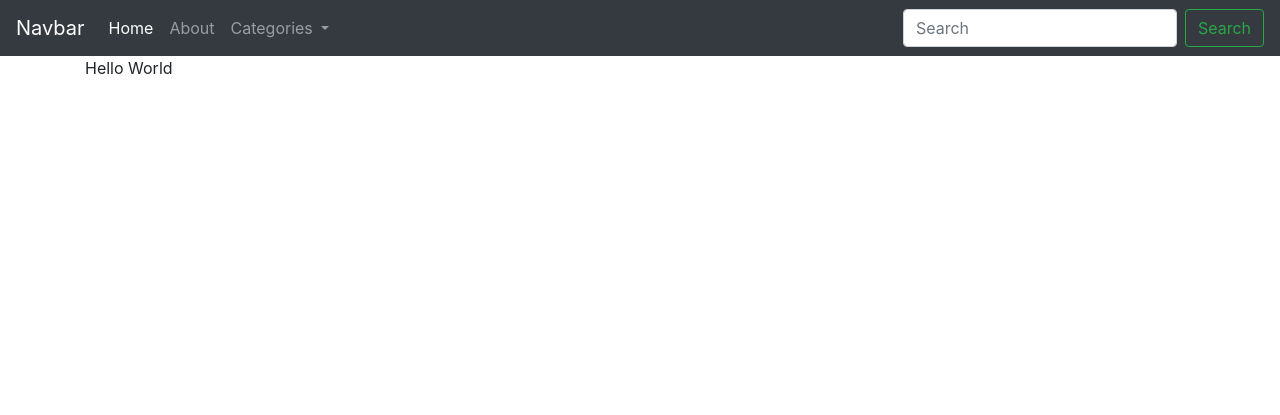
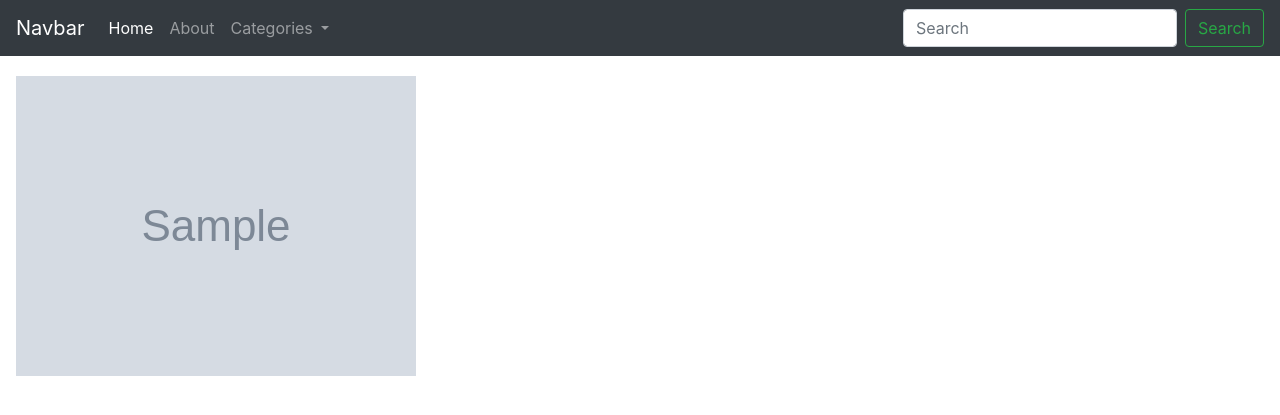
Before and after one commit to Mutembeijoe/personalis-gallery, a Django app: page / in a window 1280 px wide. Shown: the top 415 px of the page. Run offline with Django 3.2, Linux system fonts and the light colour scheme; tables that the repository leaves empty hold one stand-in row (values such as "Sample post"); grey boxes marked "Sample" are stand-in pictures; some libraries are stand-ins or nearby versions.

Commit message:
adds a class function to Image model to return images of all categories from the db, passes those images to the view template and displays them on the home page

```diff
--- a/gallery/models.py
+++ b/gallery/models.py
@@ -26,3 +26,7 @@ class Image(models.Model):
 
     def __str__(self):
         return f"{self.name}"
+
+    @classmethod
+    def get_all(cls):
+        return cls.objects.all()
--- a/gallery/templates/gallery/base.html
+++ b/gallery/templates/gallery/base.html
@@ -1,3 +1,4 @@
+{% load static %}
 <!DOCTYPE html>
 <html lang="en">
 
@@ -7,6 +8,7 @@
     <meta http-equiv="X-UA-Compatible" content="ie=edge">
     <link rel="stylesheet" href="https://stackpath.bootstrapcdn.com/bootstrap/4.3.1/css/bootstrap.min.css"
         integrity="sha384-ggOyR0iXCbMQv3Xipma34MD+dH/1fQ784/j6cY/iJTQUOhcWr7x9JvoRxT2MZw1T" crossorigin="anonymous">
+    <link rel="stylesheet" href="{% static 'gallery/main.css' %}" type="text/css">
     {% if title %}
     <title>Personalis Galleria - {{title}}</title>
     {%else%}
--- a/gallery/templates/gallery/index.html
+++ b/gallery/templates/gallery/index.html
@@ -1,6 +1,9 @@
 {% extends 'gallery/base.html'%}
 {%block content%}
-<div class="container">
-    Hello World
+<div id="photos" class="m-3">
+    {% for image in all_images%}
+    <img class="my-1" src="{{image.image.url}}" alt="{{image.name}}">
+    {% endfor%}
 </div>
+
 {%endblock%}
--- a/gallery/views.py
+++ b/gallery/views.py
@@ -1,8 +1,13 @@
 from django.shortcuts import render
 from django.http import HttpResponse
+from .models import Image
 
 # Create your views here.
 
 
 def home(request):
-    return render(request, 'gallery/index.html', {'title':'Home'} )
+    context = {
+        'title':'Home',
+        'all_images': Image.get_all()
+    }
+    return render(request, 'gallery/index.html', context )
```
Also changed, not shown: media/images_gallery/ancient-art-cemetery-england-162056.jpg (added).
